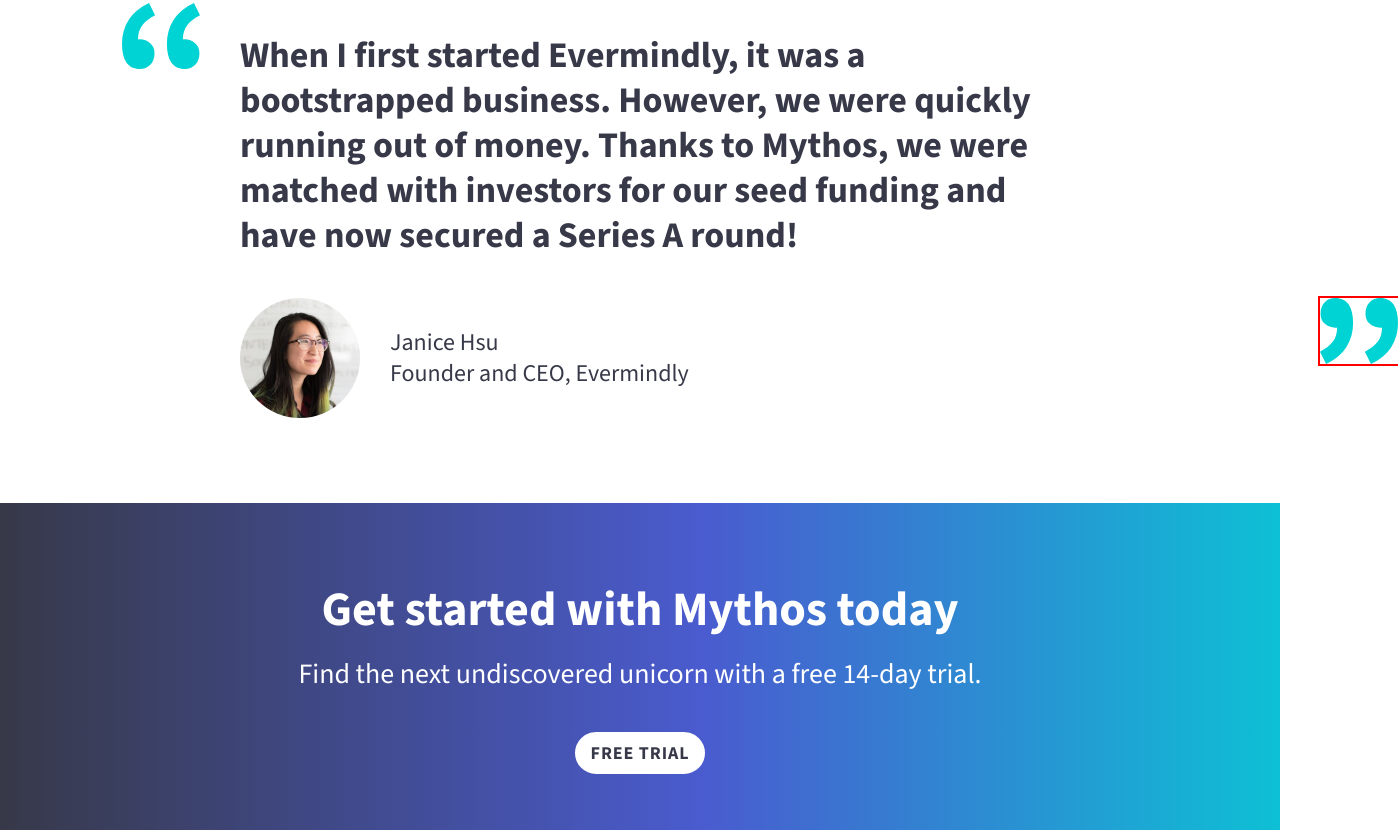
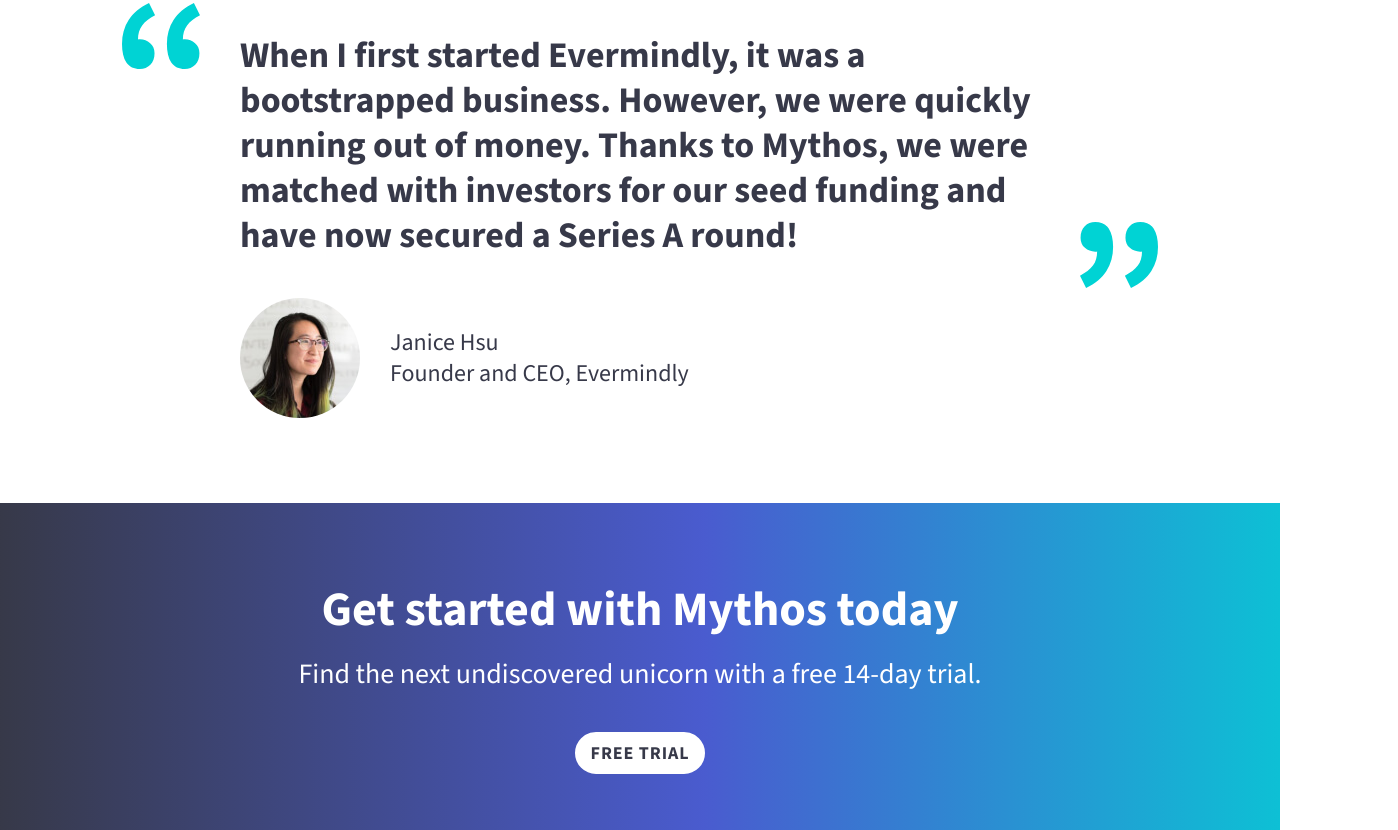
Before and after one commit to tom-mate-o/responsive-design-beginners, a plain HTML site: page index.html in a window 1280 px wide. Shown: the part 3077-3907 px from the top of the page, 1398 px wide, since content can reach past the window. Drawn offline with nearby package versions, Linux system fonts and the light colour scheme.

Commit message:
testimonial

```diff
--- a/app/scss/components/_testimonial.scss
+++ b/app/scss/components/_testimonial.scss
@@ -5,12 +5,16 @@
     max-width: u.rem(800);
   }
 
+  figure {
+    position: relative;
+  }
+
   &__icon {
     width: 16%;
     max-width: u.rem(78);
     margin-block-end: clamp(u.rem(20), 0.68rem + 2.42vw, u.rem(40));
 
-    @include u.breakpoint(large) {
+    @include u.breakpoint(xlarge) {
       position: absolute;
 
       &:first-child {
@@ -18,9 +22,15 @@
       }
 
       &:nth-child(3) {
-        outline: 2px solid red;
         rotate: 180deg;
         left: calc(100% + 40px);
+        translate: 0 calc(-10px - 100%);
+      }
+    }
+
+    @include u.breakpoint-down('large') {
+      &:nth-child(3) {
+        display: none;
       }
     }
   }
--- a/app/scss/util/_breakpoints.scss
+++ b/app/scss/util/_breakpoints.scss
@@ -5,7 +5,9 @@
   // 700px
   'large': f.em(900),
   // 900px
-  'xlarge': f.em(1400),
+  'xlarge': f.em(1100),
+  // 1100px
+  'xxlarge': f.em(1400),
   // 1440px
 );
 
@@ -15,7 +17,9 @@
   // 699.98px
   'medium': f.em(899.98),
   // 899.98px
-  'large': f.em(1439.98),
+  'large': f.em(1099.98),
+  // 899.98px
+  'xlarge': f.em(1439.98),
   // 1439.98px,
 );
 
```
Also changed, not shown: dist/style.css, 1 other file.
